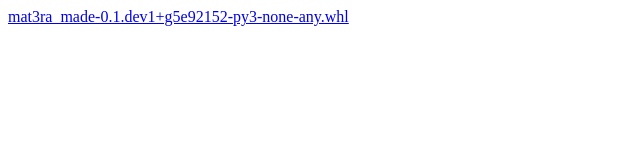
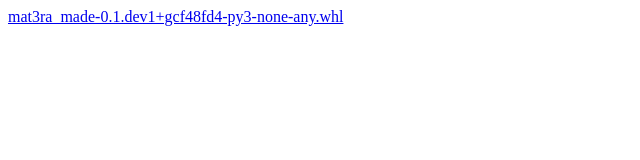
Before and after one commit to Exabyte-io/made, a plain HTML site: page index.html in a window 1280 px wide. Shown: the full height of the page, 0-640 px from the left. Drawn offline with Linux system fonts and the light colour scheme.

Commit message:
Publish wheel mat3ra_made-0.1.dev1+gcf48fd4-py3-none-any.whl for v0.1.0 cf48fd483e8695018c24abcca35af20f3eb23853

```diff
--- a/index.html
+++ b/index.html
@@ -1 +1 @@
-<html><body><a href='mat3ra_made-0.1.dev1+g5e92152-py3-none-any.whl'>mat3ra_made-0.1.dev1+g5e92152-py3-none-any.whl</a></body></html>
+<html><body><a href='mat3ra_made-0.1.dev1+gcf48fd4-py3-none-any.whl'>mat3ra_made-0.1.dev1+gcf48fd4-py3-none-any.whl</a></body></html>
```
Also changed, not shown: 2 other files.
